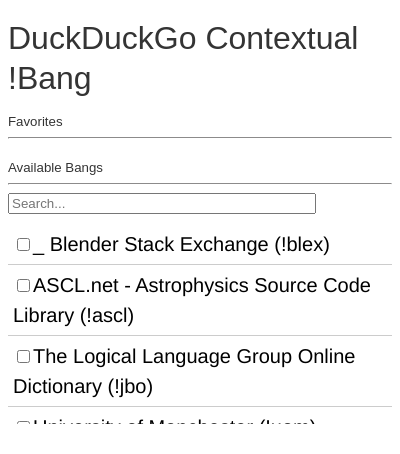
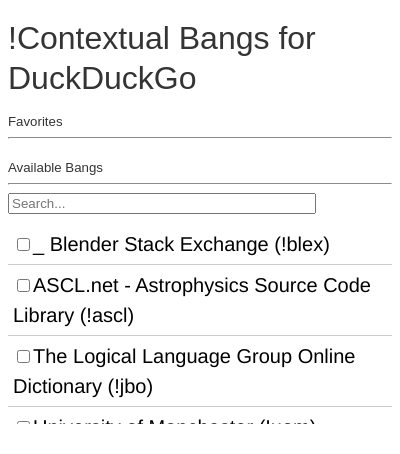
Before and after one commit to dandansoysauce/duckduckgo-cbang, a browser extension: page app/pages/popup.html in a window 400 px wide. Drawn offline with Linux system fonts and the light colour scheme.

Commit message:
change name across the extension

```diff
--- a/app/pages/popup.html
+++ b/app/pages/popup.html
@@ -8,7 +8,7 @@
 </head>
 
 <body>
-    <h2>DuckDuckGo Contextual !Bang</h2>
+    <h2>!Contextual Bangs for DuckDuckGo</h2>
     <div>
         <h5>Favorites</h5>
         <hr />
```
Also changed, not shown: README.md.
